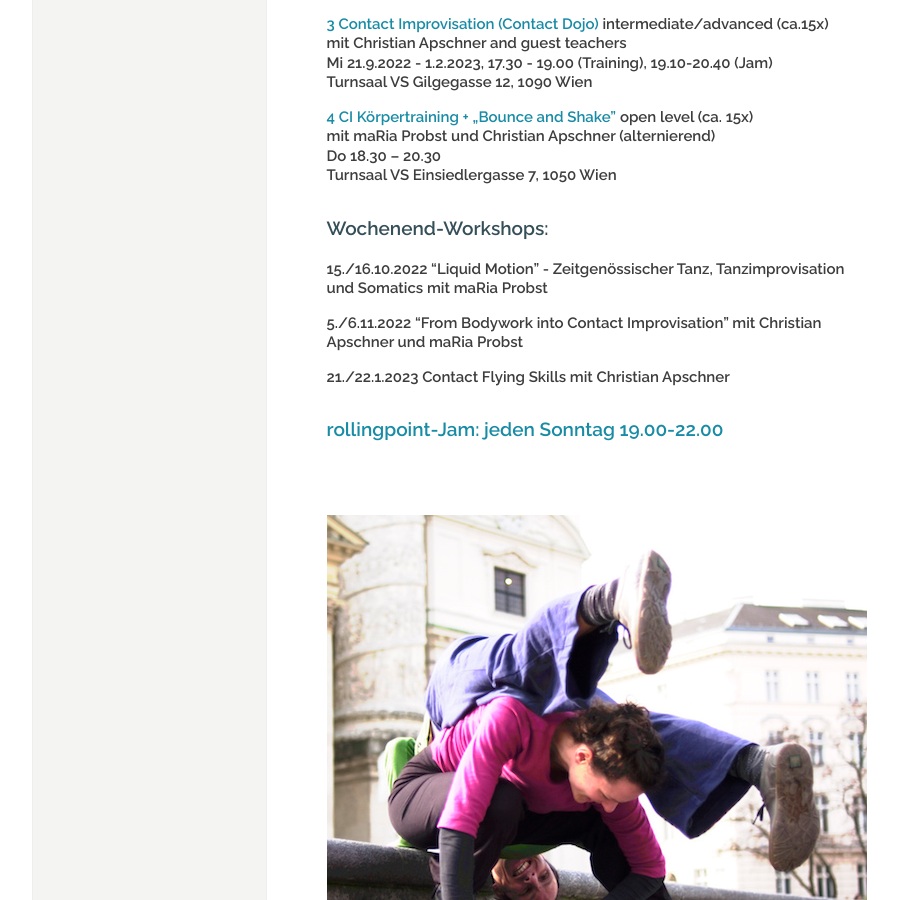
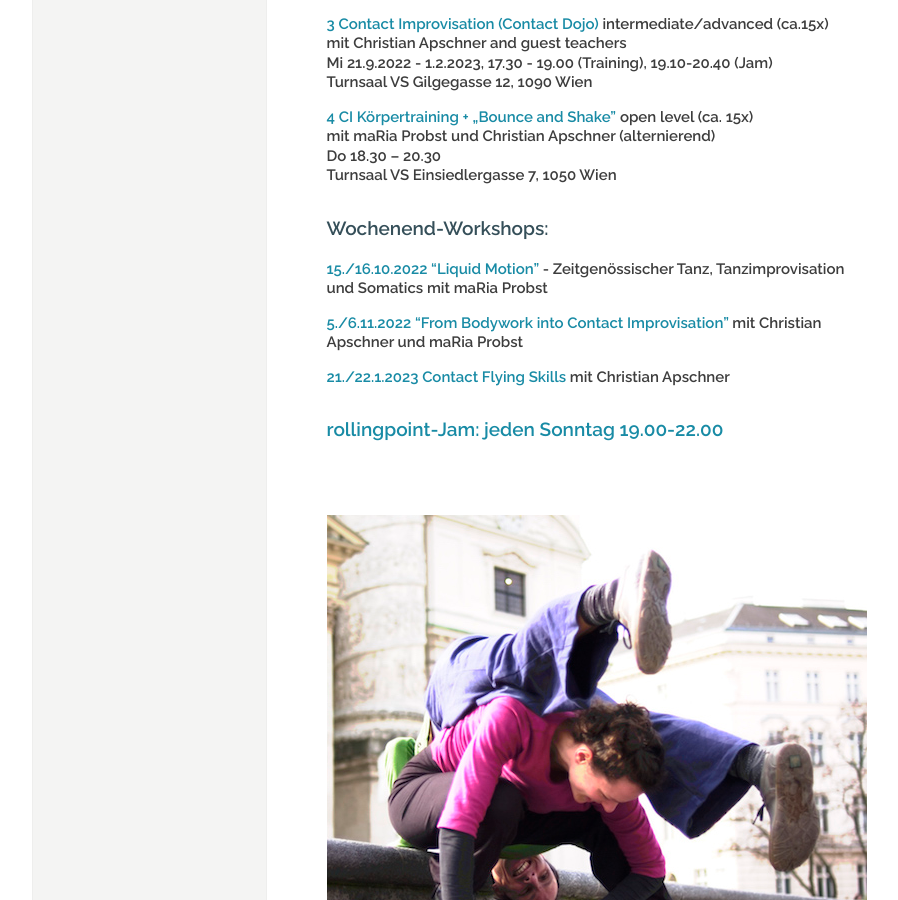
Before and after one commit to manulari/rollingpointat, a Jekyll site: the page built from _pages_de/index.md, in a window 1280 px wide and 900 px high, scrolled down 1621 px. Shown: the whole window, without its empty margins (152-1050 px from the left). Built offline with Jekyll 4.4.1, drawn with Linux system fonts in a browser that asks for light colours; comment, search, counter and statistics services are not loaded; part of the change alters nothing that is shown.

```diff
--- a/_pages_de/index.md
+++ b/_pages_de/index.md
@@ -21,10 +21,10 @@ Fotocredit: https://johannes-stolba.net/photography/
 
 ### Sommer-Workshops:
 
-**[Contact Improvisation Intro](/workshops#intro)** BeginnerInnen\
+**Contact Improvisation Intro** BeginnerInnen\
 **So 21.8.2022**, 14.00-18.00h mit Christian Apschner\
 \
-"**Energize Through Motion"** - open level\
+["**Energize Through Motion"** - open level](/workshops#energize)\
 **Zeitgenössischer Tanz, CI light und Somatics**\
 **So 4.9.2022**, 15.00-18.00h mit maRia Probst
 
@@ -54,11 +54,11 @@ Turnsaal VS Einsiedlergasse 7, 1050 Wien**
 
 ### Wochenend-Workshops:
 
-**15./16.10.2022 "Liquid Motion" - Zeitgenössischer Tanz, Tanzimprovisation und Somatics mit maRia Probst**
+**[15./16.10.2022 "Liquid Motion"](workshops) - Zeitgenössischer Tanz, Tanzimprovisation und Somatics mit maRia Probst**
 
-**5./6.11.2022 "From Bodywork into Contact Improvisation" mit Christian Apschner und maRia Probst**
+**[5./6.11.2022 "From Bodywork into Contact Improvisation"](/workshops#bodywork) mit Christian Apschner und maRia Probst**
 
-**21./22.1.2023 Contact Flying Skills mit Christian Apschner**
+**[21./22.1.2023 Contact Flying Skills](/workshops#flying) mit Christian Apschner**
 
 ### **[rollingpoint-Jam: jeden Sonntag 19.00-22.00](/jams)**
 
```
